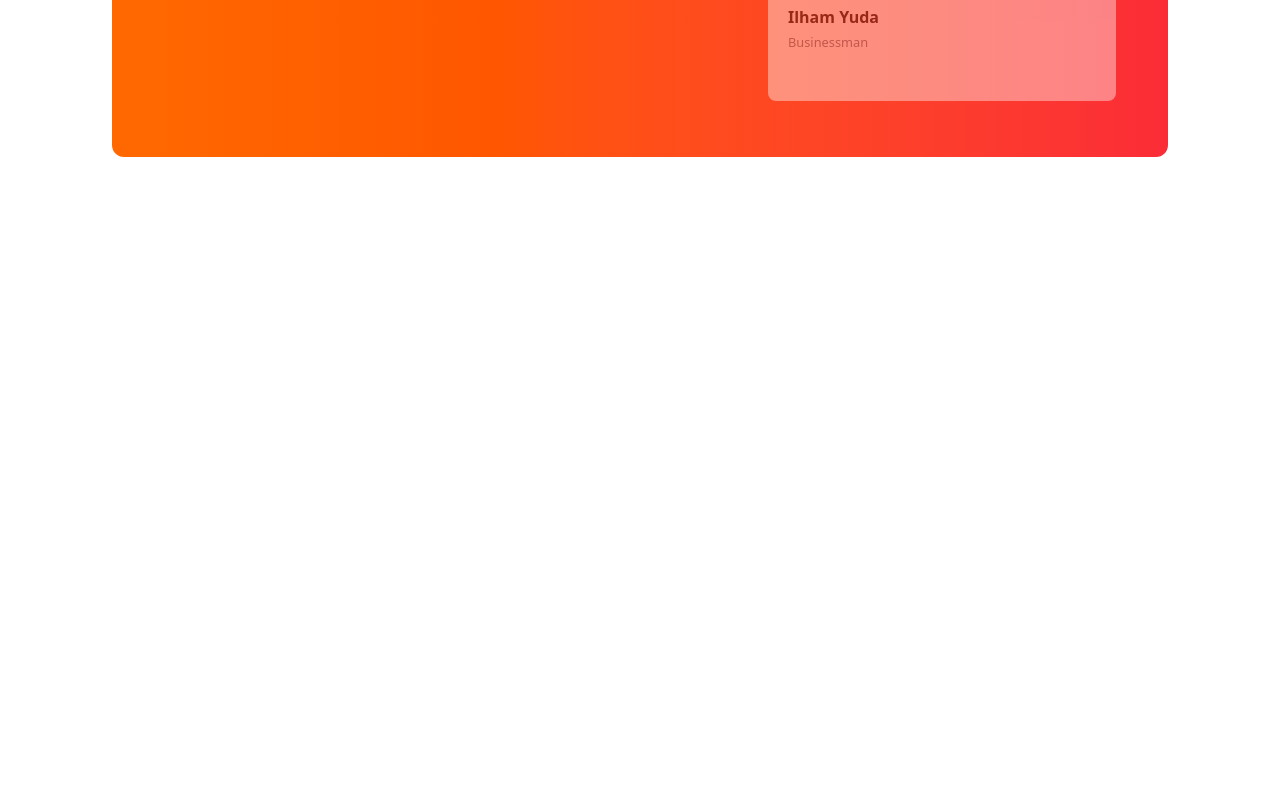
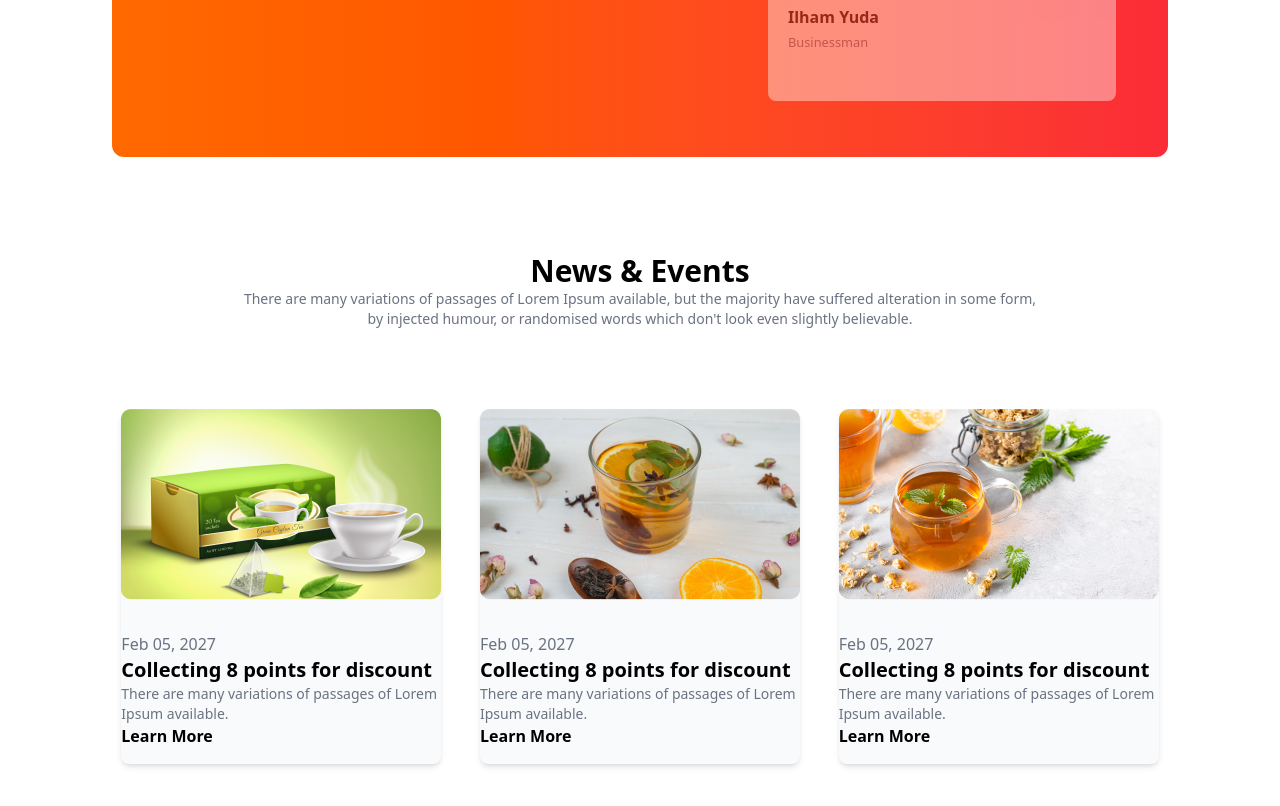
Before and after one commit to jobaerjubu/Tea-House-landing-page-with-tailwind-css, a website: page index.html in a window 1280 px wide. Shown: the part 2267-3073 px from the top of the page. Before the commit the page ends 2520 px from the top, so only its background shows below. Drawn offline with nearby package versions, Linux system fonts and the light colour scheme.

Commit message:
added a news section done

```diff
--- a/index.html
+++ b/index.html
@@ -273,9 +273,57 @@
 
 
         <!-- new events section -->
-         <section class="mb-24">
+        <section class="mb-24">
+            <!-- news and paragraph title -->
+            <div>
+                <h1 class="text-center text-3xl font-bold">News & Events</h1>
+                <p class="text-center text-sm text-gray-500">There are many variations of passages of Lorem Ipsum
+                    available, but the majority have suffered alteration in some form, <br> by injected humour, or
+                    randomised words which don't look even slightly believable. </p>
 
-         </section>
+            </div>
+
+            <!-- news cards -->
+            <div class="  justify-items-center grid lg:grid-cols-3 md:grid-cols-2 grid-cols-1 gap-5 text-start">
+
+                <!-- news card-1  -->
+                <div class="mt-20 rounded-lg shadow-md bg-gray-50 overflow-hidden w-80">
+                    <img src="images/news-1.png" alt="">
+
+                    <div class="mt-4 py-4">
+                        <p class="text-gray-500">Feb 05, 2027</p>
+                        <h2 class="font-bold text-xl ">Collecting 8 points for discount</h2>
+                        <p class="text-sm text-gray-500">There are many variations of passages of Lorem Ipsum available.
+                        </p>
+                        <button class="font-bold">Learn More</button>
+                    </div>
+                </div>
+                <!-- news cars-2  -->
+                <div class="mt-20 rounded-lg shadow-md bg-gray-50 overflow-hidden w-80">
+                    <img src="images/news-2.png" alt="">
+                    <div class="mt-4 py-4">
+                        <p class="text-gray-500">Feb 05, 2027</p>
+                        <h2 class="font-bold text-xl ">Collecting 8 points for discount</h2>
+                        <p class="text-sm text-gray-500">There are many variations of passages of Lorem Ipsum available.
+                        </p>
+                        <button class="font-bold">Learn More</button>
+                    </div>
+                </div>
+
+                <!-- news card -3 -->
+                <div class="mt-20 rounded-lg shadow-md bg-gray-50 overflow-hidden w-80">
+                    <img src="images/news-3.png" alt="">
+
+                    <div class="mt-4 py-4">
+                        <p class="text-gray-500">Feb 05, 2027</p>
+                        <h2 class="font-bold text-xl ">Collecting 8 points for discount</h2>
+                        <p class="text-sm text-gray-500">There are many variations of passages of Lorem Ipsum available.</p>
+                        <button class="font-bold">Learn More</button>
+                    </div>
+                </div>
+            </div>
+
+        </section>
 
 
 
```
